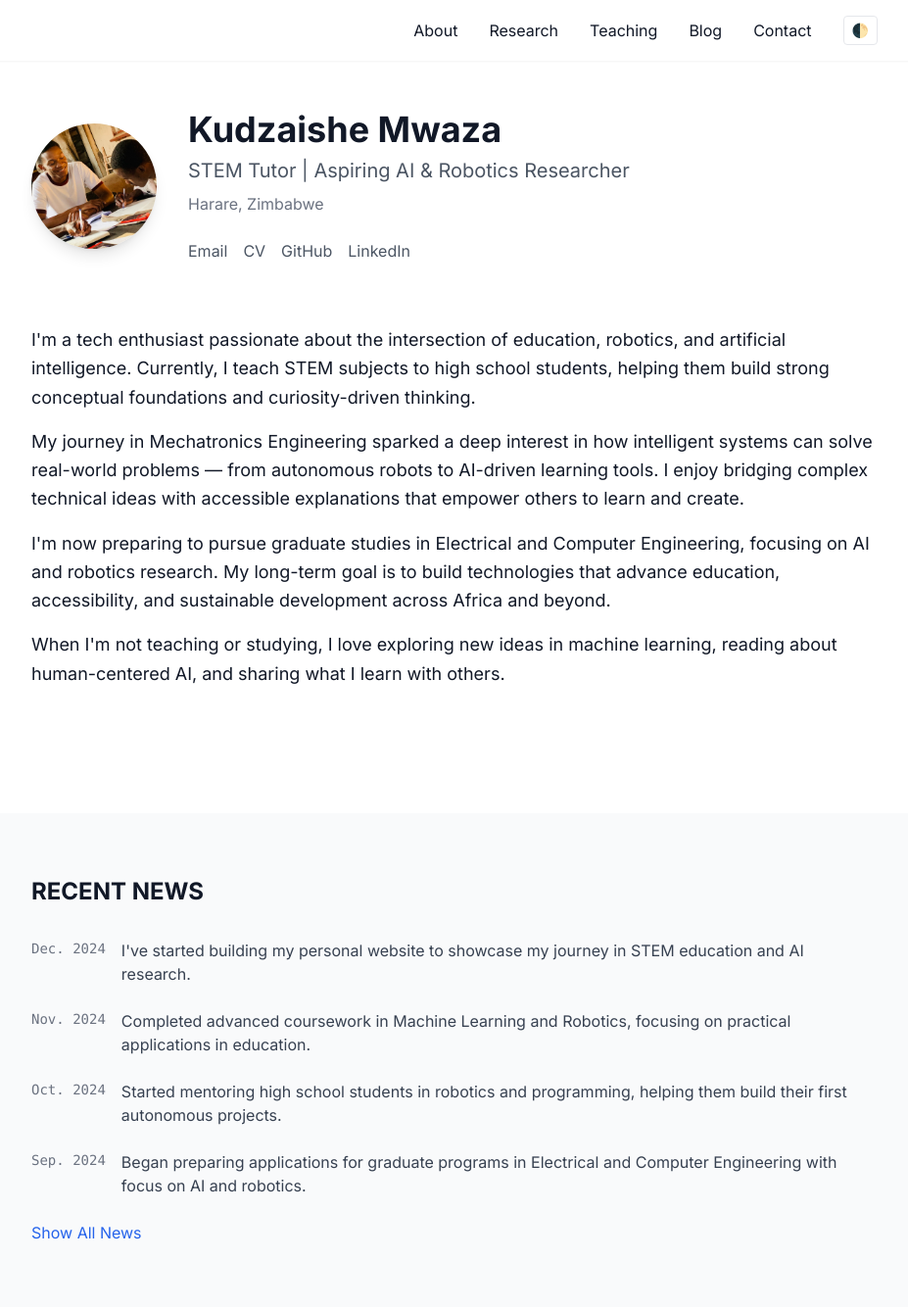
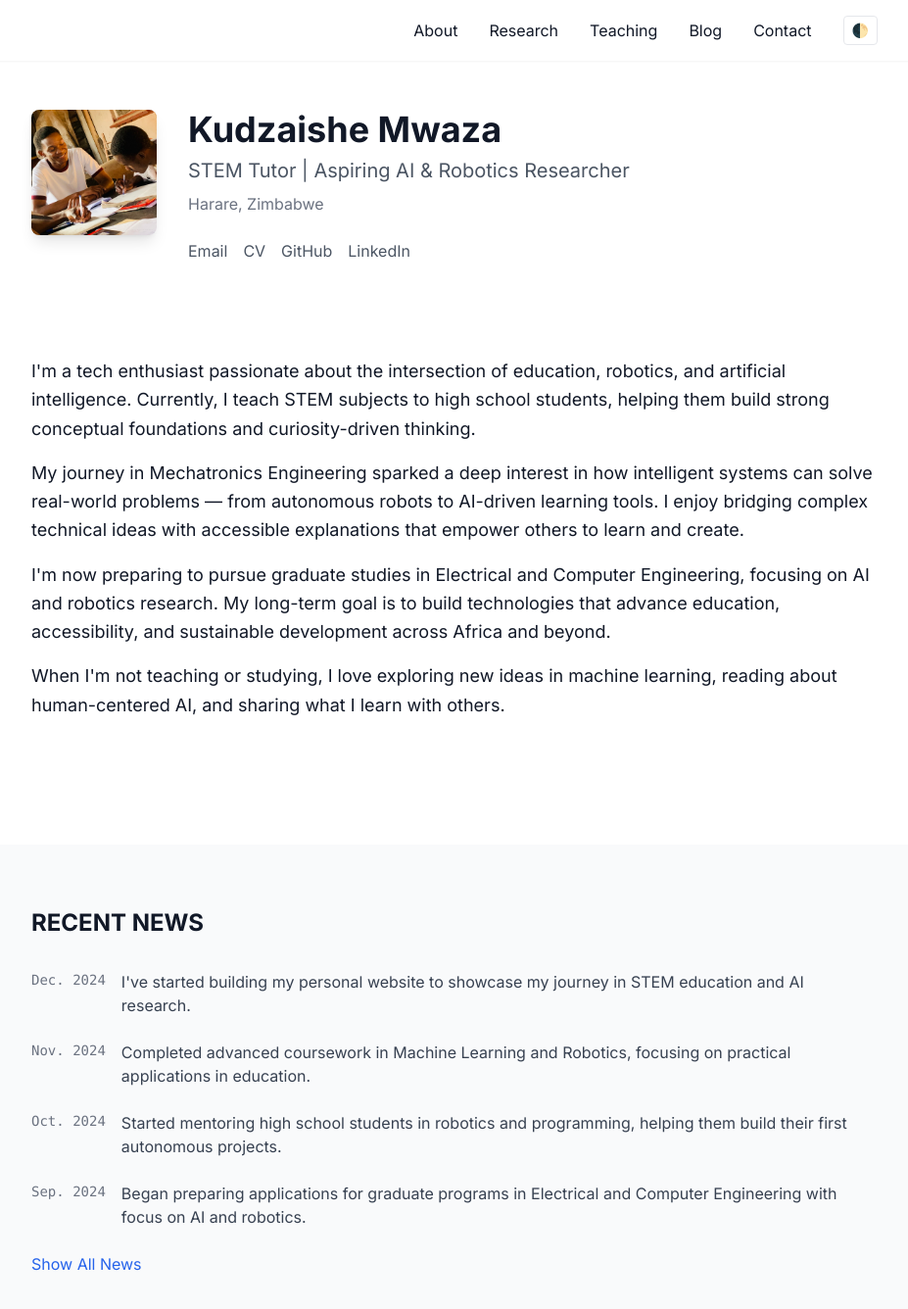
Before and after one commit to mwazakd/mwazakd.github.io, a Jekyll site: the page built from index.md, in a window 1280 px wide and 1400 px high. Shown: the top 1336 px of the window at 98% size, without its empty margins (176-1103 px from the left). Built offline with Jekyll 4.4.1, drawn with Linux system fonts in a browser that asks for light colours.

Commit message:
Update layout to match jerrygao.me exactly
- Remove name from header navigation (right-aligned nav only)
- Move name and profile image to main content area side by side
- Match jerrygao.me layout: image (128x128) + name + title + location + social links
- Separate about section below the header info
- Clean header with just navigation menu

```diff
--- a/index.md
+++ b/index.md
@@ -5,18 +5,18 @@
 
 <!-- Hero Section -->
 <section class="max-w-4xl mx-auto px-4 pt-8 pb-16">
-  <!-- Professional Header with Name and Image -->
-  <div class="flex flex-col lg:flex-row items-center gap-8 mb-16">
+  <!-- Name and Image Side by Side -->
+  <div class="flex flex-col lg:flex-row items-start gap-8 mb-16">
     <div class="flex-shrink-0">
-      <img src="/assets/images/tutor5.jpg" alt="Kudzaishe Mwaza" class="w-32 h-32 rounded-full shadow-lg object-cover">
+      <img src="/assets/images/tutor5.jpg" alt="Kudzaishe Mwaza" class="w-32 h-32 rounded-lg shadow-lg object-cover">
     </div>
-    <div class="flex-1 text-left">
+    <div class="flex-1">
       <h1 class="text-4xl font-bold mb-2">Kudzaishe Mwaza</h1>
       <p class="text-xl text-gray-600 dark:text-gray-300 mb-2">STEM Tutor | Aspiring AI & Robotics Researcher</p>
       <p class="text-gray-500 dark:text-gray-400 mb-6">Harare, Zimbabwe</p>
 
       <!-- Social Links -->
-      <div class="flex flex-wrap gap-4">
+      <div class="flex flex-wrap gap-4 mb-8">
         <a href="mailto:mwazakd@gmail.com" class="text-gray-600 hover:text-gray-900 dark:text-gray-300 dark:hover:text-white transition">Email</a>
         <a href="/assets/mwazakd_cv.pdf" class="text-gray-600 hover:text-gray-900 dark:text-gray-300 dark:hover:text-white transition">CV</a>
         <a href="https://github.com/mwazakd" class="text-gray-600 hover:text-gray-900 dark:text-gray-300 dark:hover:text-white transition">GitHub</a>
@@ -27,20 +27,18 @@
 
   <!-- About Section -->
   <div class="mb-16">
-    <div class="text-left">
-      <p class="text-lg leading-relaxed mb-4">
-        I'm a tech enthusiast passionate about the intersection of education, robotics, and artificial intelligence. Currently, I teach STEM subjects to high school students, helping them build strong conceptual foundations and curiosity-driven thinking.
-      </p>
-      <p class="text-lg leading-relaxed mb-4">
-        My journey in Mechatronics Engineering sparked a deep interest in how intelligent systems can solve real-world problems — from autonomous robots to AI-driven learning tools. I enjoy bridging complex technical ideas with accessible explanations that empower others to learn and create.
-      </p>
-      <p class="text-lg leading-relaxed mb-4">
-        I'm now preparing to pursue graduate studies in Electrical and Computer Engineering, focusing on AI and robotics research. My long-term goal is to build technologies that advance education, accessibility, and sustainable development across Africa and beyond.
-      </p>
-      <p class="text-lg leading-relaxed">
-        When I'm not teaching or studying, I love exploring new ideas in machine learning, reading about human-centered AI, and sharing what I learn with others.
-      </p>
-    </div>
+    <p class="text-lg leading-relaxed mb-4">
+      I'm a tech enthusiast passionate about the intersection of education, robotics, and artificial intelligence. Currently, I teach STEM subjects to high school students, helping them build strong conceptual foundations and curiosity-driven thinking.
+    </p>
+    <p class="text-lg leading-relaxed mb-4">
+      My journey in Mechatronics Engineering sparked a deep interest in how intelligent systems can solve real-world problems — from autonomous robots to AI-driven learning tools. I enjoy bridging complex technical ideas with accessible explanations that empower others to learn and create.
+    </p>
+    <p class="text-lg leading-relaxed mb-4">
+      I'm now preparing to pursue graduate studies in Electrical and Computer Engineering, focusing on AI and robotics research. My long-term goal is to build technologies that advance education, accessibility, and sustainable development across Africa and beyond.
+    </p>
+    <p class="text-lg leading-relaxed">
+      When I'm not teaching or studying, I love exploring new ideas in machine learning, reading about human-centered AI, and sharing what I learn with others.
+    </p>
   </div>
 </section>
 
```
Also changed, not shown: assets/css/output.css, 2 other files.
